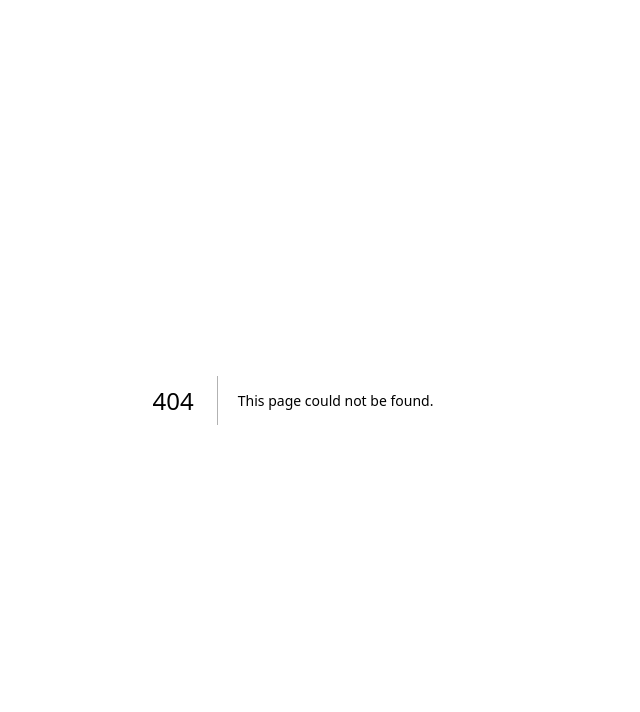
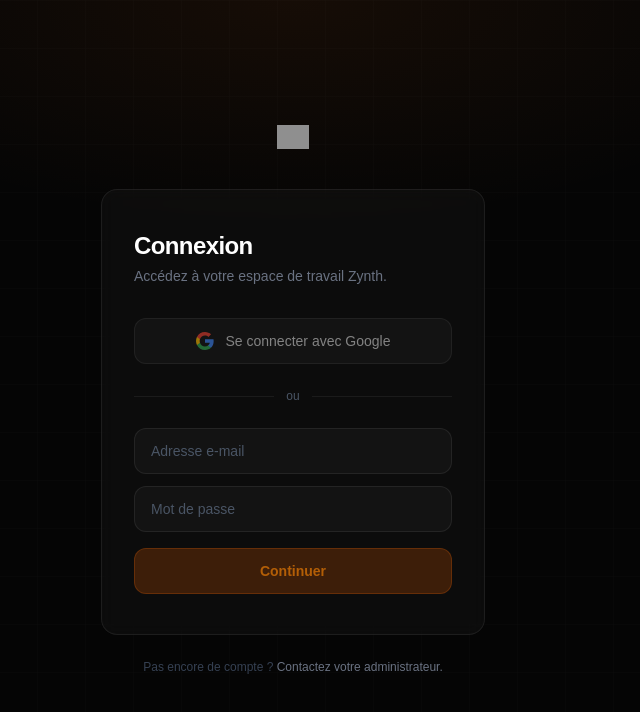
Before and after one commit to emericagld-oniva/ZYNTH-FINAL, a Next.js app: page /login in a window 1280 px wide. Before the commit this address had no page. Shown: the top 712 px of the page, without its empty margins (347-987 px from the left). Built offline with nearby package versions, Linux system fonts and the light colour scheme; grey boxes are pictures that could not be loaded.

Commit message:
feat(auth): add /auth/login placeholder page

```diff
--- /dev/null
+++ b/src/app/(auth)/login/page.tsx
@@ -0,0 +1,118 @@
+import Link from "next/link";
+import Image from "next/image";
+
+export default function LoginPage() {
+  return (
+    <div className="min-h-screen bg-[#050505] flex items-center justify-center px-4 relative overflow-hidden">
+
+      {/* Ambient glow */}
+      <div
+        className="absolute inset-0 pointer-events-none"
+        style={{
+          background:
+            "radial-gradient(ellipse 60% 40% at 50% 0%, rgba(249,115,22,0.07) 0%, transparent 70%)",
+        }}
+      />
+
+      {/* Subtle grid */}
+      <div
+        className="absolute inset-0 pointer-events-none opacity-[0.025]"
+        style={{
+          backgroundImage:
+            "linear-gradient(rgba(255,255,255,0.5) 1px, transparent 1px), linear-gradient(90deg, rgba(255,255,255,0.5) 1px, transparent 1px)",
+          backgroundSize: "48px 48px",
+        }}
+      />
+
+      {/* Card */}
+      <div className="relative z-10 w-full max-w-sm">
+
+        {/* Logo */}
+        <div className="flex justify-center mb-10">
+          <Link href="/" aria-label="Retour à l'accueil">
+            <Image
+              src="/ZYNTH-APP.svg"
+              alt="Zynth"
+              width={96}
+              height={24}
+              className="h-6 w-auto opacity-90 hover:opacity-100 transition-opacity"
+            />
+          </Link>
+        </div>
+
+        {/* Panel */}
+        <div className="rounded-2xl border border-white/[0.07] bg-white/[0.03] backdrop-blur-sm px-8 py-10">
+
+          <h1 className="text-2xl font-semibold tracking-tight text-white mb-1">
+            Connexion
+          </h1>
+          <p className="text-sm text-gray-500 mb-8">
+            Accédez à votre espace de travail Zynth.
+          </p>
+
+          {/* Google button */}
+          <button
+            type="button"
+            disabled
+            className="w-full flex items-center justify-center gap-3 rounded-xl border border-white/10 bg-white/5 hover:bg-white/8 px-4 py-3 text-sm font-medium text-white/80 transition-colors cursor-not-allowed opacity-60"
+            title="Disponible prochainement"
+          >
+            {/* Google SVG */}
+            <svg width="18" height="18" viewBox="0 0 18 18" fill="none" aria-hidden="true">
+              <path
+                d="M17.64 9.2c0-.637-.057-1.251-.164-1.84H9v3.481h4.844a4.14 4.14 0 0 1-1.796 2.716v2.259h2.908c1.702-1.567 2.684-3.875 2.684-6.615Z"
+                fill="#4285F4"
+              />
+              <path
+                d="M9 18c2.43 0 4.467-.806 5.956-2.18l-2.908-2.259c-.806.54-1.837.86-3.048.86-2.344 0-4.328-1.584-5.036-3.711H.957v2.332A8.997 8.997 0 0 0 9 18Z"
+                fill="#34A853"
+              />
+              <path
+                d="M3.964 10.71A5.41 5.41 0 0 1 3.682 9c0-.593.102-1.17.282-1.71V4.958H.957A8.996 8.996 0 0 0 0 9c0 1.452.348 2.827.957 4.042l3.007-2.332Z"
+                fill="#FBBC05"
+              />
+              <path
+                d="M9 3.58c1.321 0 2.508.454 3.44 1.345l2.582-2.58C13.463.891 11.426 0 9 0A8.997 8.997 0 0 0 .957 4.958L3.964 7.29C4.672 5.163 6.656 3.58 9 3.58Z"
+                fill="#EA4335"
+              />
+            </svg>
+            Se connecter avec Google
+          </button>
+
+          {/* Divider */}
+          <div className="flex items-center gap-3 my-6">
+            <div className="flex-1 h-px bg-white/[0.06]" />
+            <span className="text-xs text-gray-600">ou</span>
+            <div className="flex-1 h-px bg-white/[0.06]" />
+          </div>
+
+          {/* Email / password placeholders */}
+          <div className="space-y-3">
+            <div className="rounded-xl border border-white/[0.07] bg-white/[0.03] px-4 py-3 text-sm text-gray-600 select-none">
+              Adresse e-mail
+            </div>
+            <div className="rounded-xl border border-white/[0.07] bg-white/[0.03] px-4 py-3 text-sm text-gray-600 select-none">
+              Mot de passe
+            </div>
+          </div>
+
+          <button
+            type="button"
+            disabled
+            className="mt-4 w-full rounded-xl bg-orange-500/20 border border-orange-500/20 px-4 py-3 text-sm font-semibold text-orange-400/60 cursor-not-allowed"
+          >
+            Continuer
+          </button>
+
+        </div>
+
+        {/* Footer */}
+        <p className="text-center text-xs text-gray-700 mt-6">
+          Pas encore de compte ?{" "}
+          <span className="text-gray-500">Contactez votre administrateur.</span>
+        </p>
+
+      </div>
+    </div>
+  );
+}
```
